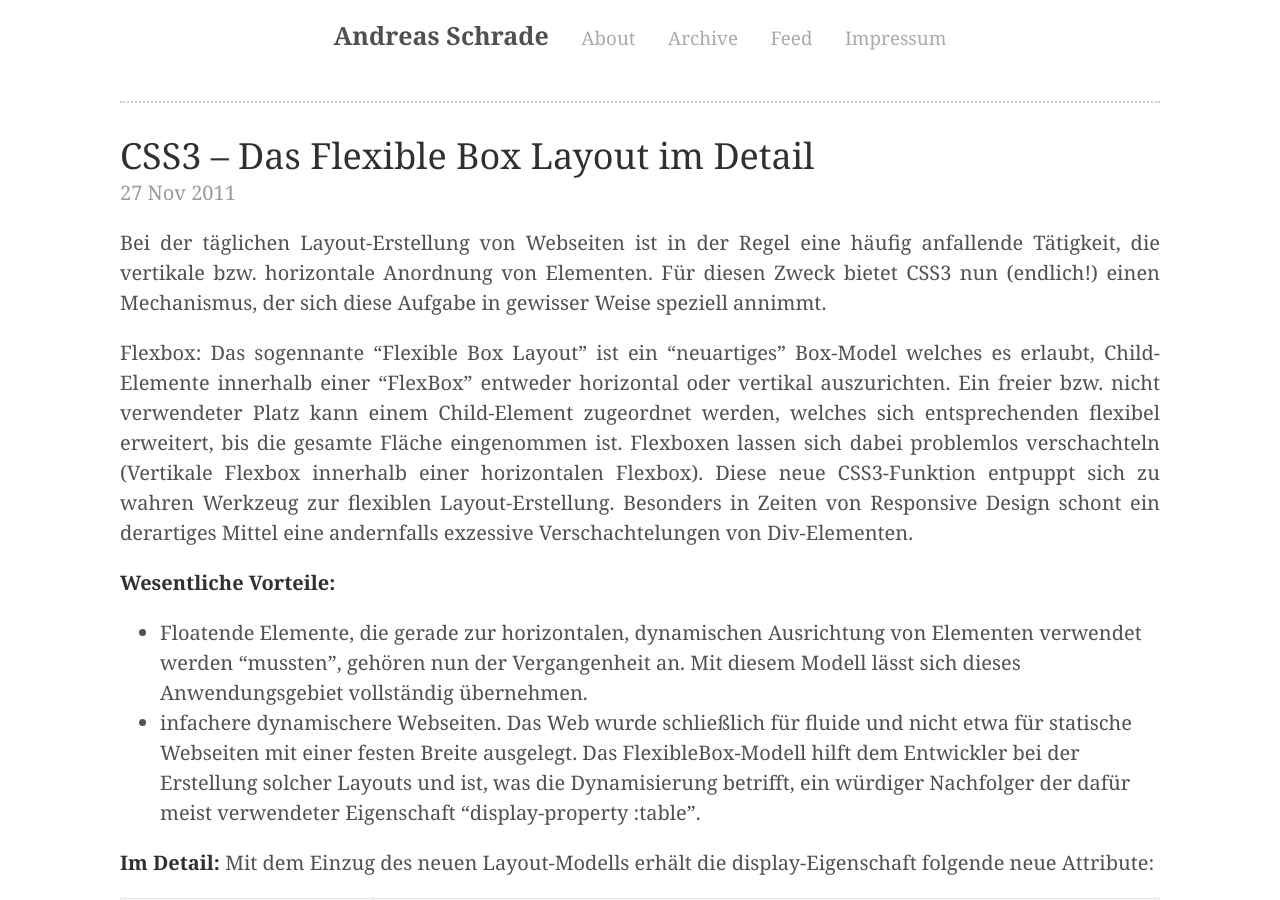
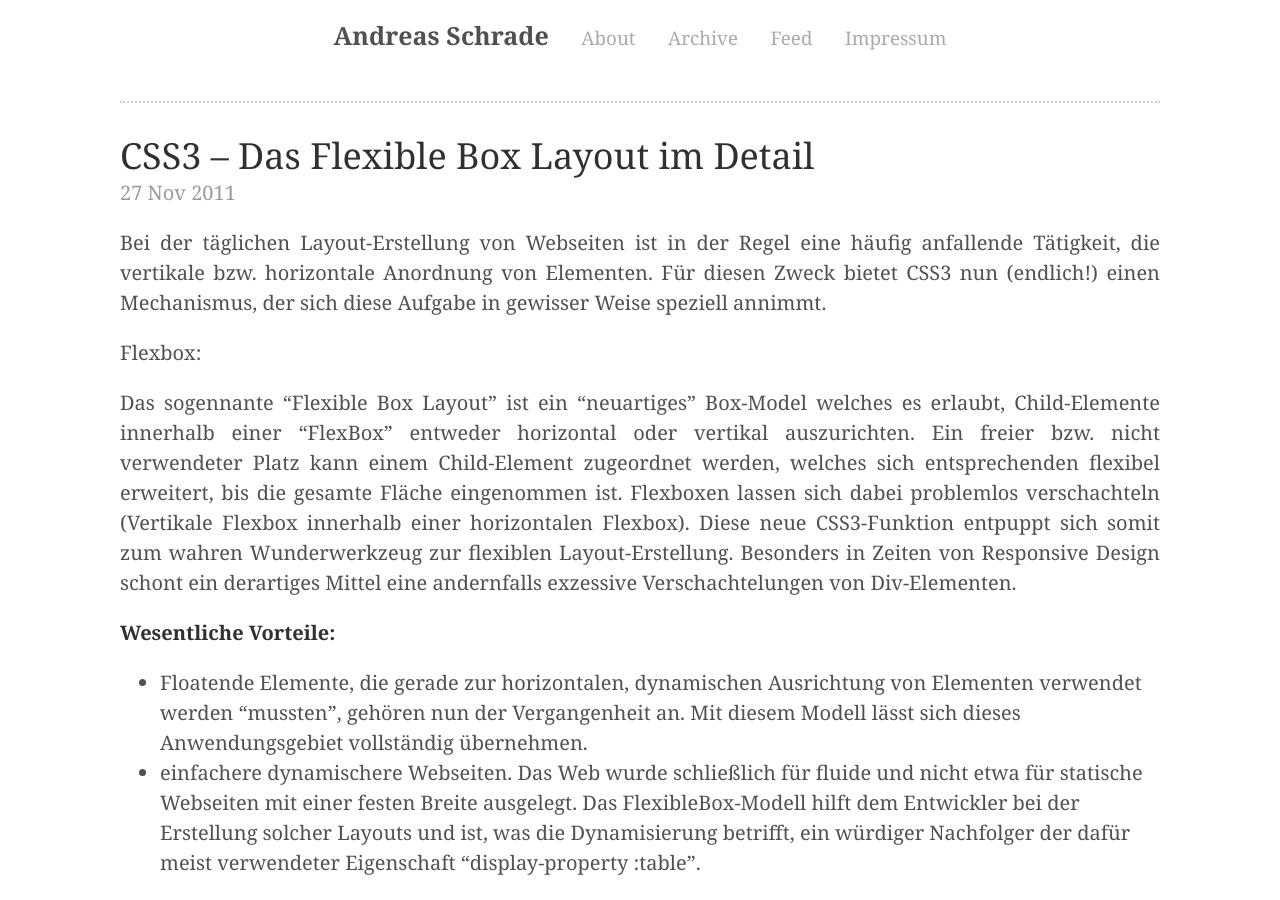
Before and after one commit to andreasschrade/andreasschrade.github.com, a Jekyll site: the page built from _posts/2011-11-27-css-flexible-box-layout.md, in a window 1280 px wide and 900 px high. Built offline with Jekyll 4.4.1, drawn with Linux system fonts in a browser that asks for light colours; Markdown is read by kramdown in place of the engine named in the settings.

Commit message:
added ga tracking

```diff
--- a/_layouts/default.html
+++ b/_layouts/default.html
@@ -2,6 +2,7 @@
 <html xmlns="http://www.w3.org/1999/xhtml" xml:lang="en" lang="en-us">
 
   {% include head.html %}
+  {% include ga.html %}
 
   <body>
 
--- a/_posts/2011-11-27-css-flexible-box-layout.md
+++ b/_posts/2011-11-27-css-flexible-box-layout.md
@@ -10,15 +10,16 @@
 Für diesen Zweck bietet CSS3 nun (endlich!) einen Mechanismus, der sich diese Aufgabe in gewisser Weise speziell annimmt.
 
 Flexbox:
+
 Das sogennante “Flexible Box Layout” ist ein “neuartiges” Box-Model welches es erlaubt, Child-Elemente innerhalb einer “FlexBox” entweder horizontal oder vertikal auszurichten.
 Ein freier bzw. nicht verwendeter Platz kann einem Child-Element zugeordnet werden, welches sich entsprechenden flexibel erweitert, bis die gesamte Fläche eingenommen ist.
 Flexboxen lassen sich dabei problemlos verschachteln (Vertikale Flexbox innerhalb einer horizontalen Flexbox).
-Diese neue CSS3-Funktion entpuppt sich zu wahren Werkzeug zur flexiblen Layout-Erstellung. Besonders in Zeiten von Responsive Design schont ein derartiges Mittel eine andernfalls exzessive Verschachtelungen von Div-Elementen.
+Diese neue CSS3-Funktion entpuppt sich somit zum wahren Wunderwerkzeug zur flexiblen Layout-Erstellung. Besonders in Zeiten von Responsive Design schont ein derartiges Mittel eine andernfalls exzessive Verschachtelungen von Div-Elementen.
 
 <strong>Wesentliche Vorteile:</strong>
 
 * Floatende Elemente, die gerade zur horizontalen, dynamischen Ausrichtung von Elementen verwendet werden “mussten”, gehören nun der Vergangenheit an. Mit diesem Modell lässt sich dieses Anwendungsgebiet vollständig übernehmen.
-* infachere dynamischere Webseiten. Das Web wurde schließlich für fluide und nicht etwa für statische Webseiten mit einer festen Breite ausgelegt. Das FlexibleBox-Modell hilft dem Entwickler bei der Erstellung solcher Layouts und ist, was die Dynamisierung betrifft, ein würdiger Nachfolger der dafür meist verwendeter Eigenschaft “display-property :table”.
+* einfachere dynamischere Webseiten. Das Web wurde schließlich für fluide und nicht etwa für statische Webseiten mit einer festen Breite ausgelegt. Das FlexibleBox-Modell hilft dem Entwickler bei der Erstellung solcher Layouts und ist, was die Dynamisierung betrifft, ein würdiger Nachfolger der dafür meist verwendeter Eigenschaft “display-property :table”.
 
 <strong>Im Detail:</strong>
 Mit dem Einzug des neuen Layout-Modells erhält die display-Eigenschaft folgende neue Attribute:
@@ -88,6 +89,7 @@
 Aktuell ist hierzu sowohl für Firefox als auch für Chrome die individuelle browserspezifische Eigenschaft notwendig.
 
 <strong>Flexibilität:   </strong>
+
 Den Namen wird das Box-Model durch das setzen des optionalen Flex-Parameters gerecht.
 Dieser ermöglicht die anteilige Zuweisung des insgesamt verfügbaren Platzes an einem Child-Element.
 Angenommen das erste Div soll immer die doppelte Breite besitzen wie die restlichen Child-Elementen.
```
Also changed, not shown: _includes/ga.html (added, +10 -0 lines).
